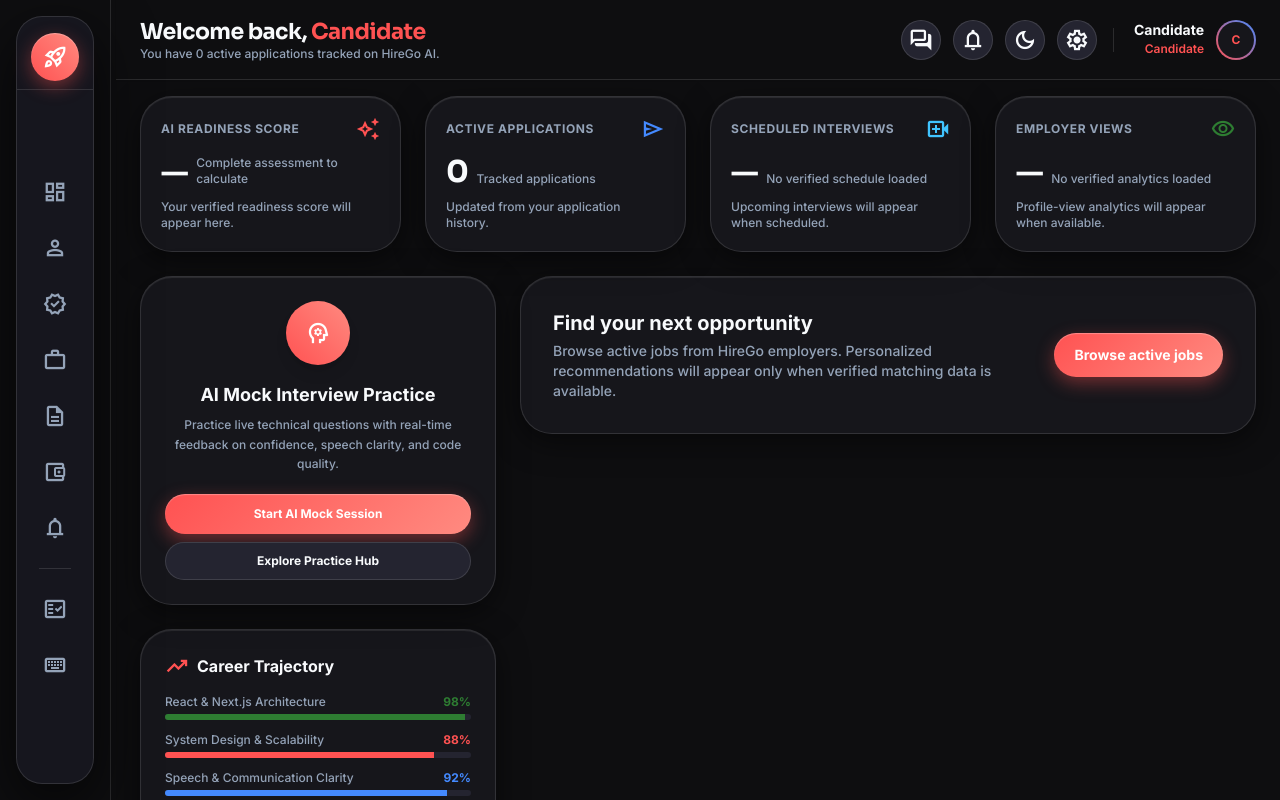
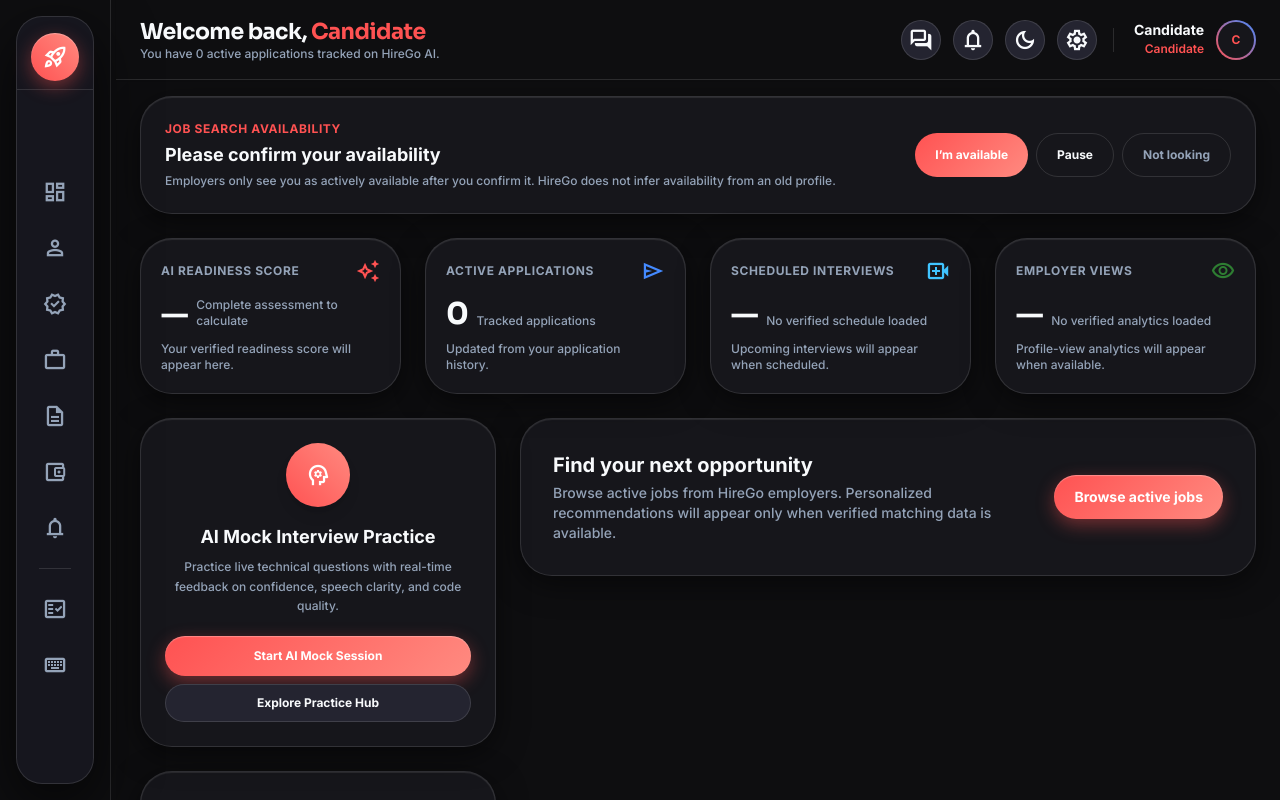
Before and after one commit to hirego1ai-design/hariom-, a Next.js app: page /candidate/dashboard in a window 1280 px wide. Shown: the top 800 px of the page. Built offline with nearby package versions, Linux system fonts and the light colour scheme; no server answers.

Commit message:
Connect candidate availability to dashboard

```diff
--- a/src/app/dashboard/page.tsx
+++ b/src/app/dashboard/page.tsx
@@ -14,6 +14,8 @@ export default function CandidateDashboardPage() {
   const [profileOpen, setProfileOpen] = useState(false);
   const [candidateName, setCandidateName] = useState("Candidate");
   const [appliedCount, setAppliedCount] = useState(0);
+  const [availability, setAvailability] = useState("RECONFIRMATION_REQUIRED");
+  const [availabilitySaving, setAvailabilitySaving] = useState(false);
   const displayName = candidateName || user.name || "Candidate";
   const initials = displayName.split(/\s+/).filter(Boolean).slice(0, 2).map((part) => part[0]?.toUpperCase()).join("") || "C";
 
@@ -40,6 +42,11 @@ export default function CandidateDashboardPage() {
       })
       .catch(() => {});
 
+    fetch("/api/candidate/availability")
+      .then((res) => res.json())
+      .then((data) => { if (data.success && data.availability?.status) setAvailability(data.availability.status); })
+      .catch(() => {});
+
     fetch("/api/applications")
       .then((res) => res.json())
       .then((data) => {
@@ -49,6 +56,15 @@ export default function CandidateDashboardPage() {
       })
       .catch(() => {});
   }, []);
+
+  const updateAvailability = async (status: "ACTIVE_CONFIRMED"|"NOT_LOOKING"|"TEMPORARILY_UNAVAILABLE") => {
+    setAvailabilitySaving(true);
+    try {
+      const res = await fetch("/api/candidate/availability", { method: "PUT", headers: { "content-type": "application/json" }, body: JSON.stringify({ status }) });
+      const data = await res.json();
+      if (res.ok && data.success) setAvailability(data.availability.availabilityStatus);
+    } finally { setAvailabilitySaving(false); }
+  };
 
   const selectTheme = (mode: "light" | "dark" | "system") => {
     if (mode === "system") {
@@ -286,6 +302,13 @@ export default function CandidateDashboardPage() {
         {/* Dashboard Main Canvas */}
         <main className="flex-1 p-gutter pt-24 pb-12 space-y-6 max-w-[1600px] w-full mx-auto overflow-y-auto">
 
+          <section className="rounded-2xl p-5 sm:p-6" style={{ backgroundColor: "var(--bg-card)", border: "1px solid var(--outline)", boxShadow: "var(--shadow-card)" }}>
+            <div className="flex flex-col gap-4 sm:flex-row sm:items-center sm:justify-between">
+              <div><p className="text-xs font-bold uppercase tracking-wider" style={{ color: "var(--primary)" }}>Job search availability</p><h2 className="mt-1 text-lg font-bold" style={{ color: "var(--text-primary)" }}>{availability === "ACTIVE_CONFIRMED" ? "Available for opportunities" : availability === "NOT_LOOKING" ? "Not looking right now" : availability === "TEMPORARILY_UNAVAILABLE" ? "Temporarily unavailable" : "Please confirm your availability"}</h2><p className="mt-1 max-w-2xl text-xs" style={{ color: "var(--text-muted)" }}>Employers only see you as actively available after you confirm it. HireGo does not infer availability from an old profile.</p></div>
+              <div className="flex flex-wrap gap-2"><button disabled={availabilitySaving} onClick={()=>void updateAvailability("ACTIVE_CONFIRMED")} className="min-h-11 rounded-full px-5 text-xs font-bold text-white disabled:opacity-50" style={{ background: "linear-gradient(135deg, var(--primary), var(--primary-dim))" }}>I’m available</button><button disabled={availabilitySaving} onClick={()=>void updateAvailability("TEMPORARILY_UNAVAILABLE")} className="min-h-11 rounded-full border px-5 text-xs font-bold disabled:opacity-50" style={{ borderColor: "var(--outline)", color: "var(--text-primary)" }}>Pause</button><button disabled={availabilitySaving} onClick={()=>void updateAvailability("NOT_LOOKING")} className="min-h-11 rounded-full border px-5 text-xs font-bold disabled:opacity-50" style={{ borderColor: "var(--outline)", color: "var(--text-muted)" }}>Not looking</button></div>
+            </div>
+          </section>
+
           {/* Quick Stats Grid */}
           <div className="grid grid-cols-1 sm:grid-cols-2 lg:grid-cols-4 gap-gutter">
             <div
```
